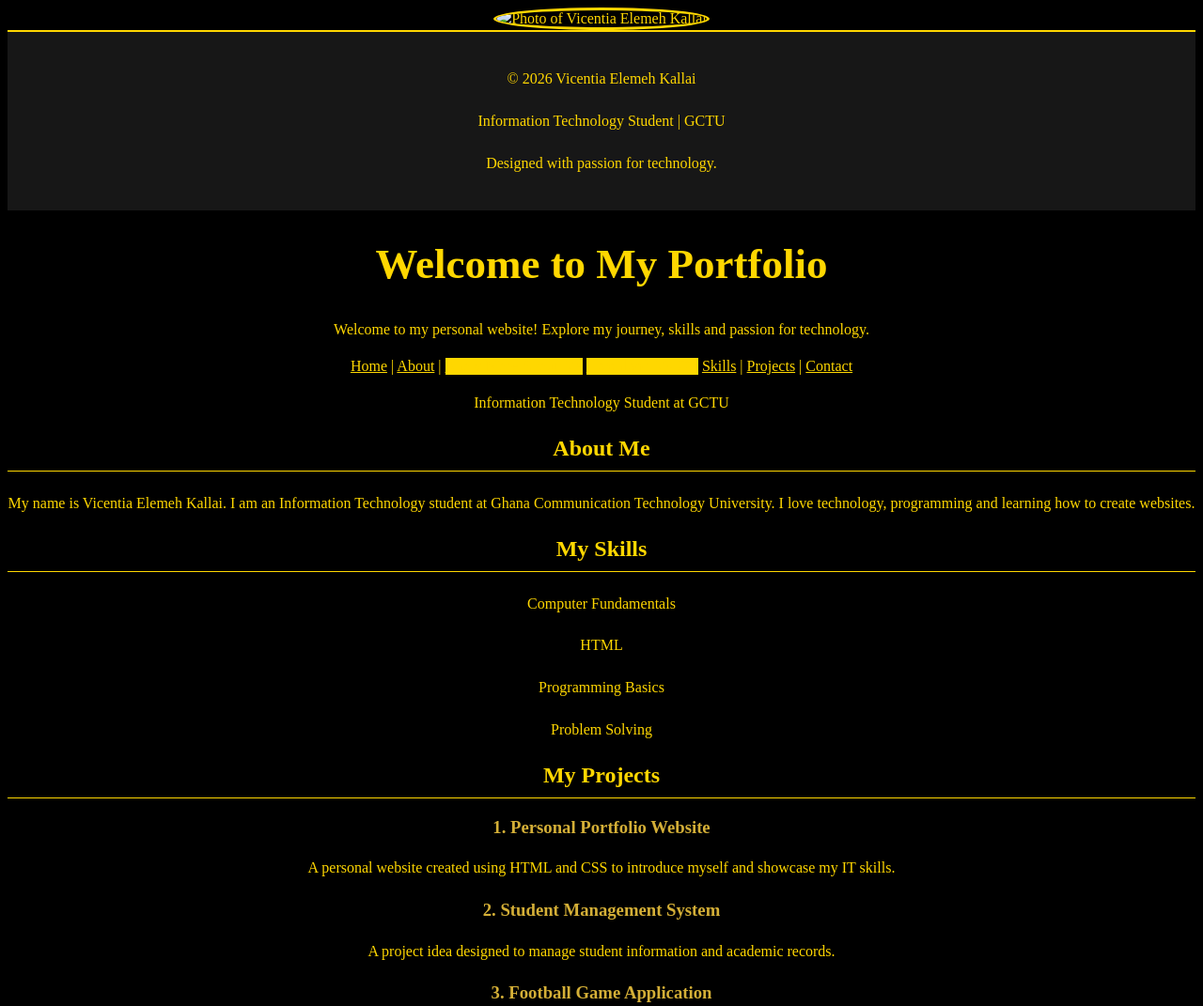
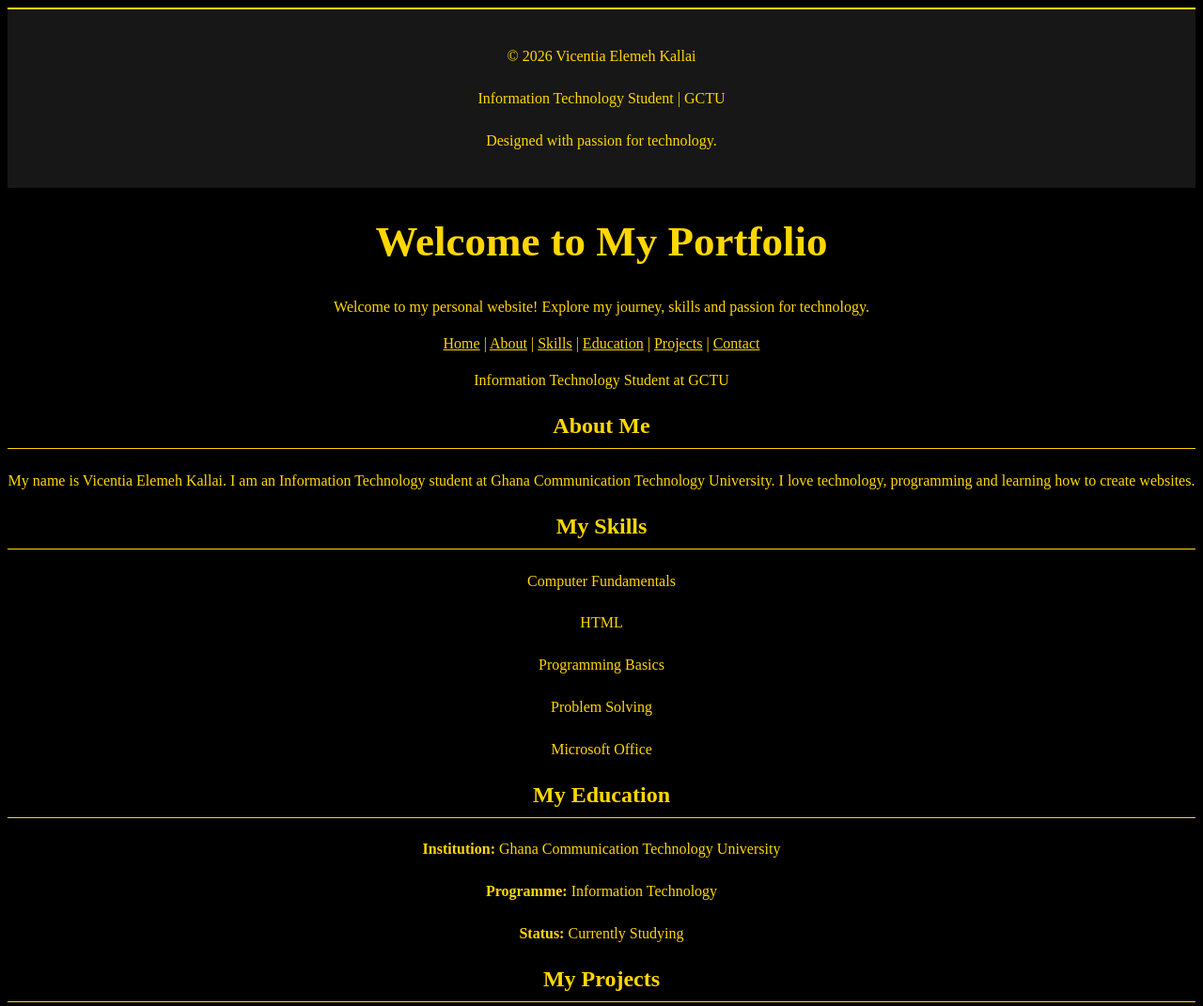
Before and after one commit to kallaivicentia/vicentia-portfolio, a plain HTML site: page index.html in a window 1280 px wide. Shown: the top 1071 px of the page at 94% size. Drawn offline with Linux system fonts and the light colour scheme.

Commit message:
Add files via upload

```diff
--- a/index.html
+++ b/index.html
@@ -99,10 +99,7 @@ nav a:hover {
 }
 </style>
 
-<img src="vicentia.jpg"
-     alt="Photo of Vicentia Elemeh Kallai"
-     width="180"
-     style="border-radius: 50%; border: 3px solid gold;">
+
 
 <footer>
     <p>© 2026 Vicentia Elemeh Kallai</p>
@@ -117,9 +114,8 @@ nav a:hover {
 
     <a href="#home">Home</a> |
     <a href="#about">About</a> |
-<a href="#about" class="button">Know More About Me</a>
-<a href="cv.pdf" class="button" download>Download My CV</a>
     <a href="#skills">Skills</a> |
+    <a href="#education">Education</a> |
     <a href="#projects">Projects</a> |
     <a href="#contact">Contact</a>
 </nav>
@@ -143,7 +139,14 @@ learning how to create websites.
 <p>Programming Basics</p>
 
 <p>Problem Solving</p>
+<p>Microsoft  Office</p>
+<h2 id="education">My Education</h2>
 
+<p><strong>Institution:</strong> Ghana Communication Technology University</p>
+
+<p><strong>Programme:</strong> Information Technology</p>
+
+<p><strong>Status:</strong> Currently Studying</p>
 
 <h2 id="projects">My Projects</h2>
 
@@ -179,6 +182,6 @@ technology enthusiasts and learners.
 <p>Email: kallaivicentia19@gmail.com</p>
 
 <p>Number: +233256918898</p>
-<p>Location: Ghana</p>
+<p>Location: Accra,Ghana</p>
 </body>
 </html>
```
